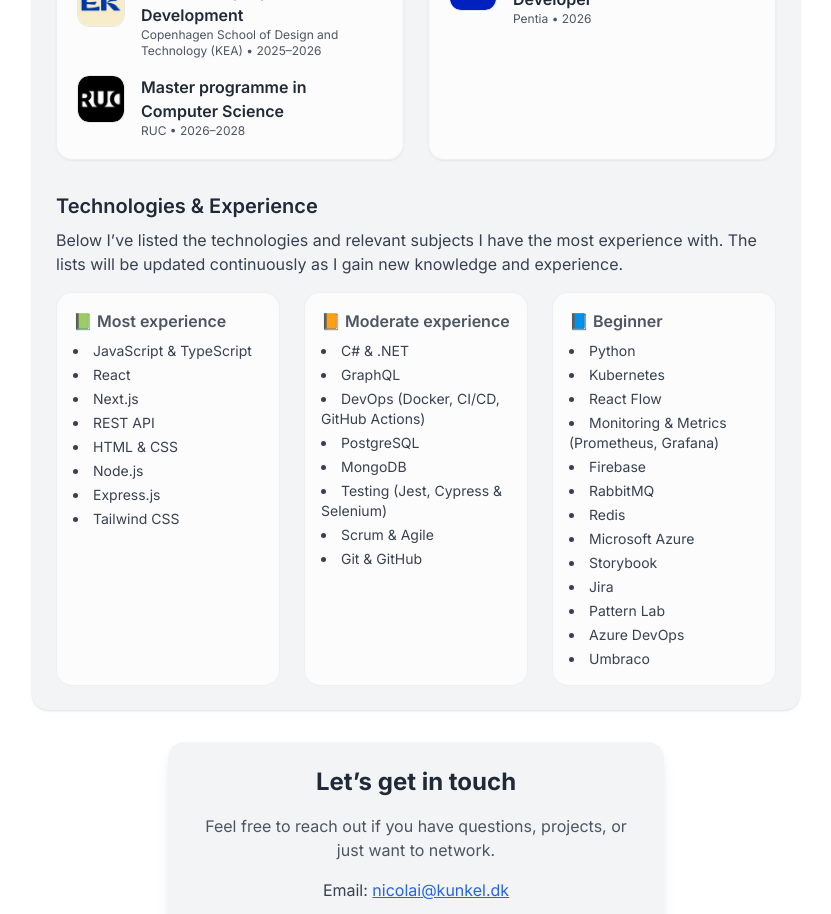
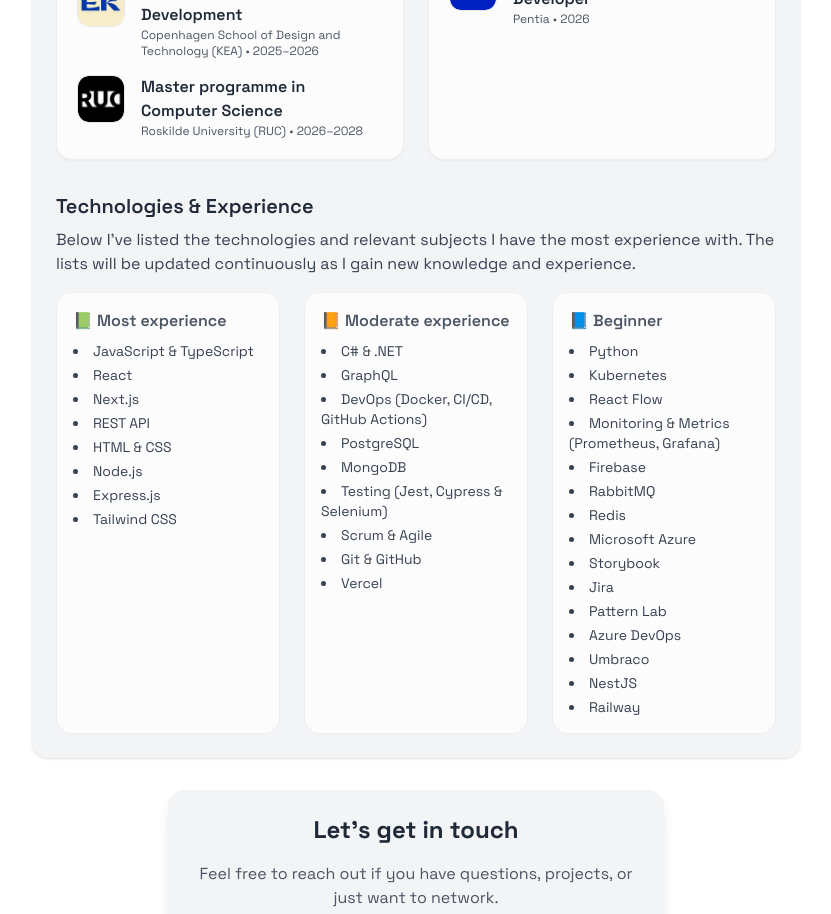
Before and after one commit to NicolaiBoKunkel/nbkhomepage, a Next.js app: page / in a window 1280 px wide. Shown: the part 820-1734 px from the top of the page, without its empty margins (224-1055 px from the left). Built offline with nearby package versions, Linux system fonts and the light colour scheme; no server answers.

Commit message:
font and text update

```diff
--- a/src/app/layout.tsx
+++ b/src/app/layout.tsx
@@ -1,12 +1,15 @@
 import type { Metadata } from "next";
-import { Inter } from "next/font/google";
+import { Space_Grotesk } from "next/font/google";
 import "./globals.css";
 import Header from "@/components/header";
 import LastUpdated from "@/components/LastUpdated";
-import { Analytics } from '@vercel/analytics/next';
+import { Analytics } from "@vercel/analytics/next";
 import { LanguageProvider } from "@/components/LanguageProvider";
 
-const inter = Inter({ subsets: ["latin"] });
+const spaceGrotesk = Space_Grotesk({
+  subsets: ["latin"],
+  display: "swap",
+});
 
 export const metadata: Metadata = {
   title: "NBK-Portfolio",
@@ -20,7 +23,7 @@ export default function RootLayout({
 }>) {
   return (
     <html lang="en">
-      <body className={inter.className}>
+      <body className={spaceGrotesk.className}>
         <LanguageProvider>
           <Header />
           <LastUpdated />
--- a/src/app/page.tsx
+++ b/src/app/page.tsx
@@ -261,6 +261,7 @@ export default async function AboutMe() {
                     <li>Testing (Jest, Cypress & Selenium)</li>
                     <li>Scrum & Agile</li>
                     <li>Git & GitHub</li>
+                    <li>Vercel</li>
                   </ul>
                 </div>
 
@@ -283,6 +284,8 @@ export default async function AboutMe() {
                     <li>Pattern Lab</li>
                     <li>Azure DevOps</li>
                     <li>Umbraco</li>
+                    <li>NestJS</li>
+                    <li>Railway</li>
                   </ul>
                 </div>
               </div>
--- a/src/i18n/da.ts
+++ b/src/i18n/da.ts
@@ -39,7 +39,7 @@ const da = {
     topupInternshipPeriod: "Pentia • 2026",
 
     masterTitle: "Kandidat i Datalogi",
-    masterPeriod: "RUC • 2026–2028",
+    masterPeriod: "Roskilde Universitet (RUC) • 2026–2028",
 
     grades: "Karakterer:",
     totalECTS: "Samlet ECTS:",
--- a/src/i18n/en.ts
+++ b/src/i18n/en.ts
@@ -39,7 +39,7 @@ const en = {
     topupInternshipPeriod: "Pentia • 2026",
 
     masterTitle: "Master programme in Computer Science",
-    masterPeriod: "RUC • 2026–2028",
+    masterPeriod: "Roskilde University (RUC) • 2026–2028",
 
     grades: "Grades:",
     totalECTS: "Total ECTS:",
```
